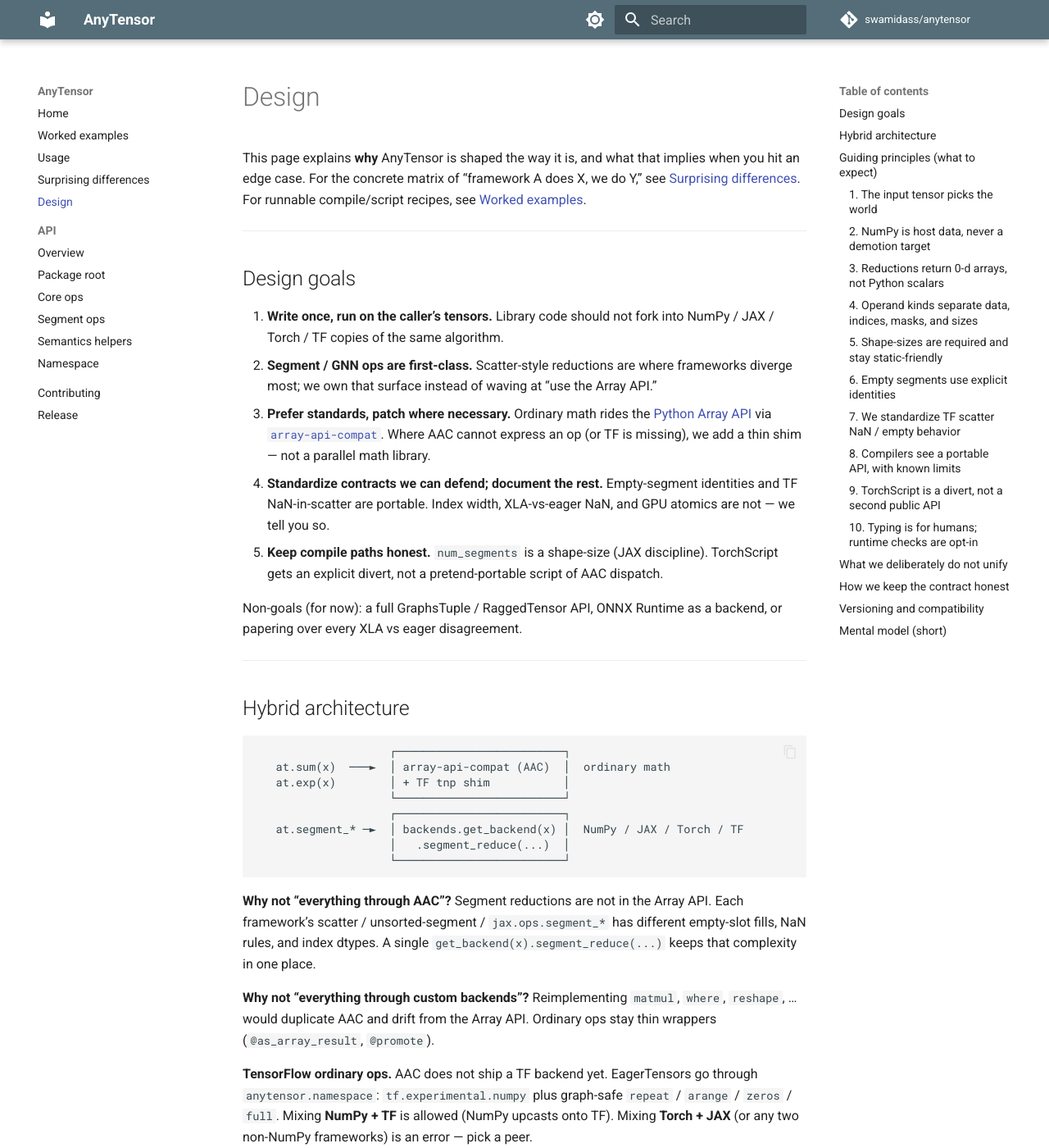
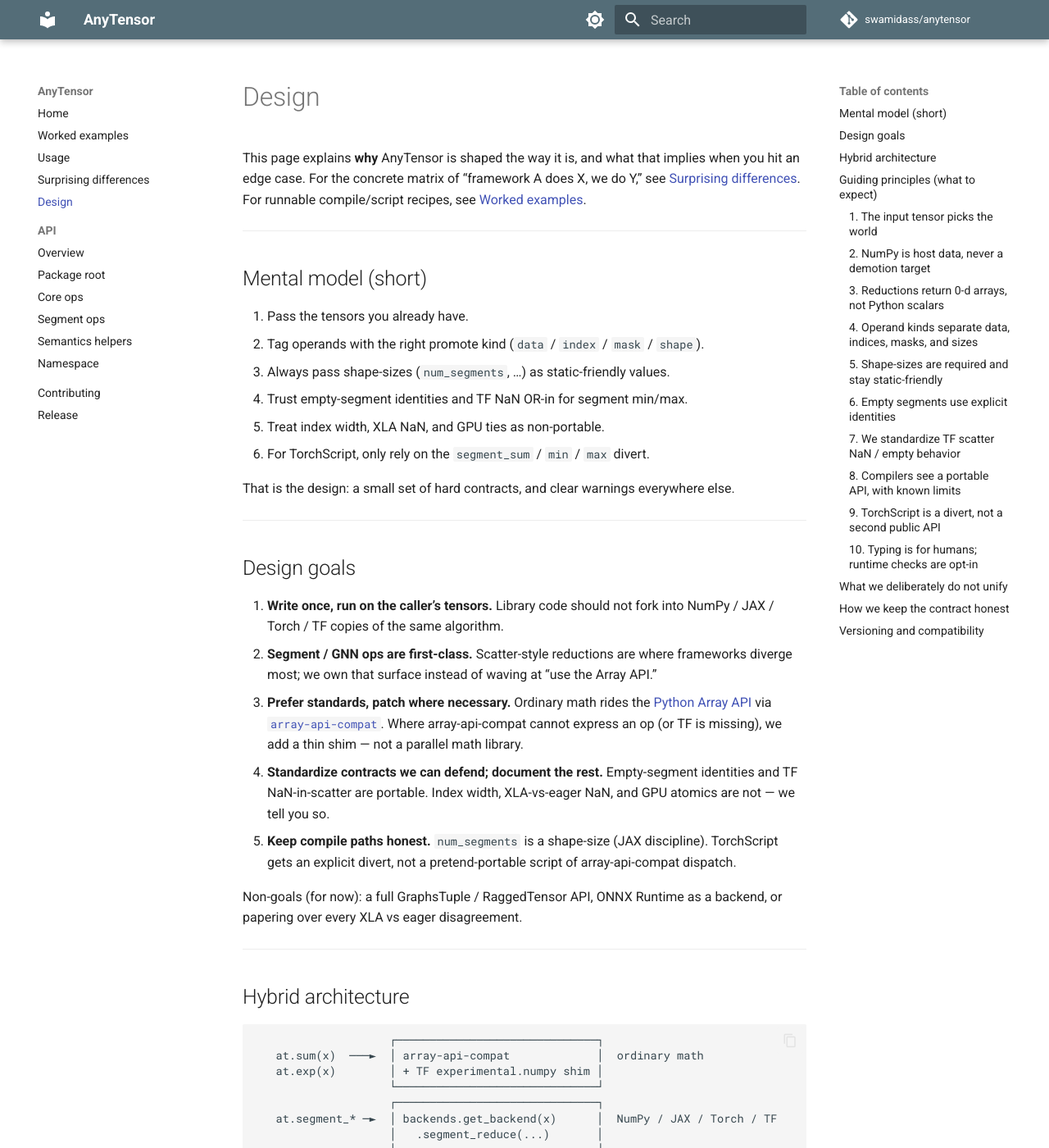
Before and after one commit to swamidass/anytensor, an MkDocs documentation site: the page built from docs/design.md, in a window 1280 px wide and 1400 px high. Shown: the whole window at 82% size. Built offline with MkDocs 1.6.1 and Material for MkDocs 9.7.7, drawn with Linux system fonts in a browser that asks for light colours; comment, search, counter and statistics services are not loaded; some of the changed text lies outside the part shown.

Commit message:
Spell out array-api-compat instead of the AAC acronym.
Keep the mental model section at the top of design.md.

````diff
--- a/docs/design.md
+++ b/docs/design.md
@@ -4,6 +4,20 @@ This page explains **why** AnyTensor is shaped the way it is, and what that
 implies when you hit an edge case. For the concrete matrix of “framework A
 does X, we do Y,” see [Surprising differences](semantics.md). For runnable
 compile/script recipes, see [Worked examples](examples.md).
+
+---
+
+## Mental model (short)
+
+1. Pass the tensors you already have.
+2. Tag operands with the right promote kind (`data` / `index` / `mask` / `shape`).
+3. Always pass shape-sizes (`num_segments`, …) as static-friendly values.
+4. Trust empty-segment identities and TF NaN OR-in for segment min/max.
+5. Treat index width, XLA NaN, and GPU ties as non-portable.
+6. For TorchScript, only rely on the `segment_sum` / `min` / `max` divert.
+
+That is the design: a small set of hard contracts, and clear warnings everywhere
+else.
 
 ---
 
@@ -17,14 +31,14 @@ compile/script recipes, see [Worked examples](examples.md).
 3. **Prefer standards, patch where necessary.** Ordinary math rides the
    [Python Array API](https://data-apis.org/array-api/latest/) via
    [`array-api-compat`](https://github.com/data-apis/array-api-compat). Where
-   AAC cannot express an op (or TF is missing), we add a thin shim — not a
-   parallel math library.
+   array-api-compat cannot express an op (or TF is missing), we add a thin
+   shim — not a parallel math library.
 4. **Standardize contracts we can defend; document the rest.** Empty-segment
    identities and TF NaN-in-scatter are portable. Index width, XLA-vs-eager
    NaN, and GPU atomics are not — we tell you so.
 5. **Keep compile paths honest.** `num_segments` is a shape-size (JAX
    discipline). TorchScript gets an explicit divert, not a pretend-portable
-   script of AAC dispatch.
+   script of array-api-compat dispatch.
 
 Non-goals (for now): a full GraphsTuple / RaggedTensor API, ONNX Runtime as a
 backend, or papering over every XLA vs eager disagreement.
@@ -34,29 +48,30 @@ backend, or papering over every XLA vs eager disagreement.
 ## Hybrid architecture
 
 ```text
-                    ┌─────────────────────────┐
-   at.sum(x)  ───►  │ array-api-compat (AAC)  │  ordinary math
-   at.exp(x)        │ + TF tnp shim           │
-                    └─────────────────────────┘
-                    ┌─────────────────────────┐
-   at.segment_* ─►  │ backends.get_backend(x) │  NumPy / JAX / Torch / TF
-                    │   .segment_reduce(...)  │
-                    └─────────────────────────┘
+                    ┌──────────────────────────────┐
+   at.sum(x)  ───►  │ array-api-compat             │  ordinary math
+   at.exp(x)        │ + TF experimental.numpy shim │
+                    └──────────────────────────────┘
+                    ┌──────────────────────────────┐
+   at.segment_* ─►  │ backends.get_backend(x)      │  NumPy / JAX / Torch / TF
+                    │   .segment_reduce(...)       │
+                    └──────────────────────────────┘
 ```
 
-**Why not “everything through AAC”?** Segment reductions are not in the Array
-API. Each framework’s scatter / unsorted-segment / `jax.ops.segment_*` has
-different empty-slot fills, NaN rules, and index dtypes. A single
-`get_backend(x).segment_reduce(...)` keeps that complexity in one place.
+**Why not “everything through array-api-compat”?** Segment reductions are not
+in the Array API. Each framework’s scatter / unsorted-segment /
+`jax.ops.segment_*` has different empty-slot fills, NaN rules, and index
+dtypes. A single `get_backend(x).segment_reduce(...)` keeps that complexity in
+one place.
 
 **Why not “everything through custom backends”?** Reimplementing `matmul`,
-`where`, `reshape`, … would duplicate AAC and drift from the Array API. Ordinary
-ops stay thin wrappers (`@as_array_result`, `@promote`).
+`where`, `reshape`, … would duplicate array-api-compat and drift from the
+Array API. Ordinary ops stay thin wrappers (`@as_array_result`, `@promote`).
 
-**TensorFlow ordinary ops.** AAC does not ship a TF backend yet. EagerTensors
-go through `anytensor.namespace`: `tf.experimental.numpy` plus graph-safe
-`repeat` / `arange` / `zeros` / `full`. Mixing **NumPy + TF** is allowed
-(NumPy upcasts onto TF). Mixing **Torch + JAX** (or any two non-NumPy
+**TensorFlow ordinary ops.** array-api-compat does not ship a TF backend yet.
+EagerTensors go through `anytensor.namespace`: `tf.experimental.numpy` plus
+graph-safe `repeat` / `arange` / `zeros` / `full`. Mixing **NumPy + TF** is
+allowed (NumPy upcasts onto TF). Mixing **Torch + JAX** (or any two non-NumPy
 frameworks) is an error — pick a peer.
 
 Backend objects are **internal**. Public `inf(x)`, `finfo(x)`, `dtype(...)`
@@ -181,13 +196,13 @@ rely on NaN under XLA for portability.
 | Eager (all backends) | Full public surface |
 | `jax.jit` | Mark shape-sizes static; `repeat` / `partition_softmax` may need `total_repeat_length` / `sum_partitions` |
 | `tf.function` | Prefer Python ints for sizes; use `at.shape(x)` under polymorphic shapes |
-| `torch.compile` | Works for many graphs (fuzzed); Dynamo may graph-break on AAC helpers |
+| `torch.compile` | Works for many graphs (fuzzed); Dynamo may graph-break on array-api-compat helpers |
 | `torch.jit.script` | Only `segment_sum` / `min` / `max` after `enable_torchscript()` — see below |
 | `torch.jit.trace` | Trace tensors only; close over Python ints |
 
 ### 9. TorchScript is a divert, not a second public API
 
-`torch.jit.script` cannot follow AAC or Python backend dispatch. Rather than
+`torch.jit.script` cannot follow array-api-compat or Python backend dispatch. Rather than
 replace the public API with Torch-only functions when `torch` is imported,
 we:
 
@@ -285,17 +300,3 @@ After `1.0.0`, anything that would break a careful caller requires a **major**
 bump.
 
 Versions come from git tags via hatch-vcs — see [Release](release.md).
-
----
-
-## Mental model (short)
-
-1. Pass the tensors you already have.
-2. Tag operands with the right promote kind (`data` / `index` / `mask` / `shape`).
-3. Always pass shape-sizes (`num_segments`, …) as static-friendly values.
-4. Trust empty-segment identities and TF NaN OR-in for segment min/max.
-5. Treat index width, XLA NaN, and GPU ties as non-portable.
-6. For TorchScript, only rely on the `segment_sum` / `min` / `max` divert.
-
-That is the design: a small set of hard contracts, and clear warnings everywhere
-else.
````
Also changed, not shown: LOG.md (+1 -1 lines), docs/usage.md (+1 -1 lines), 2 other files.
